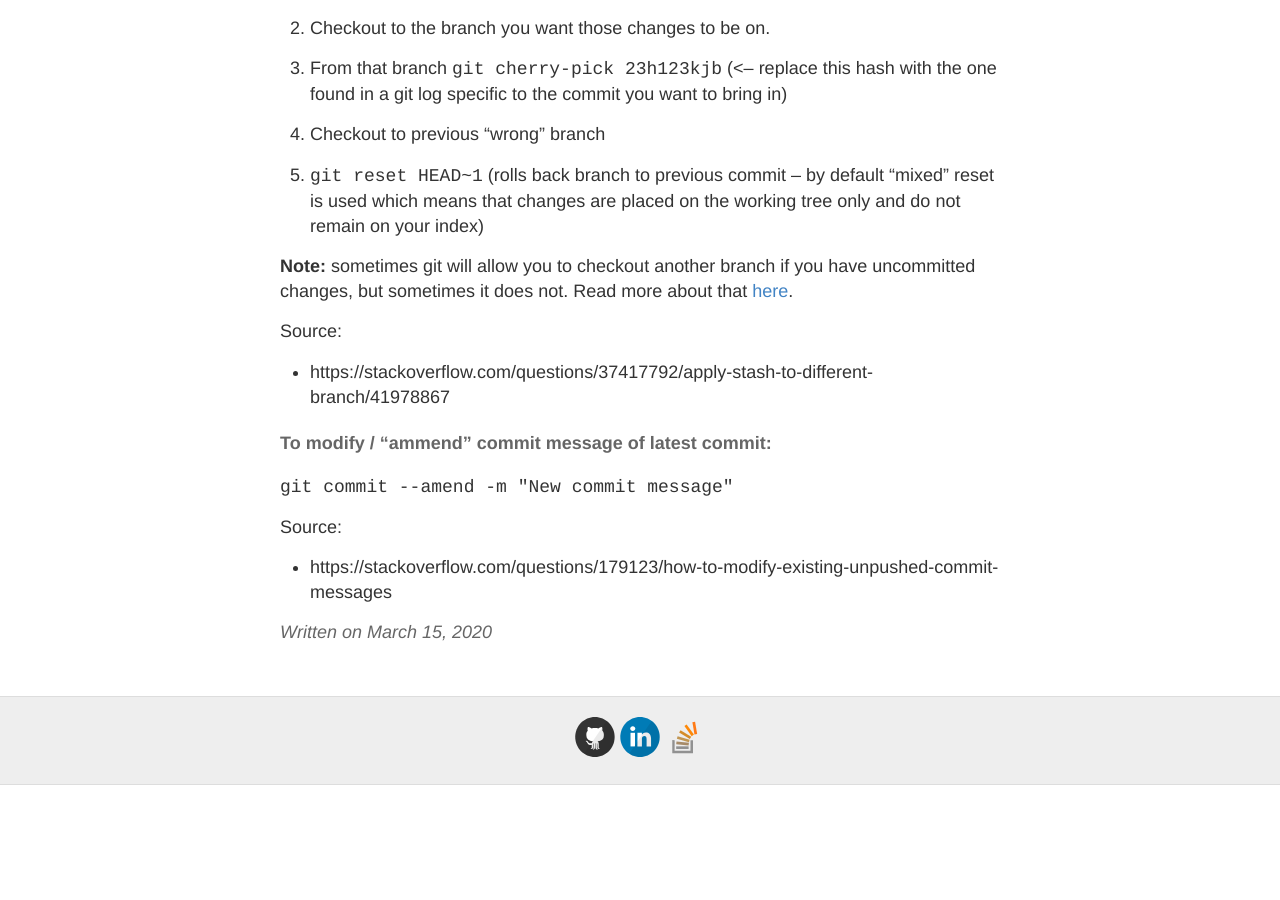
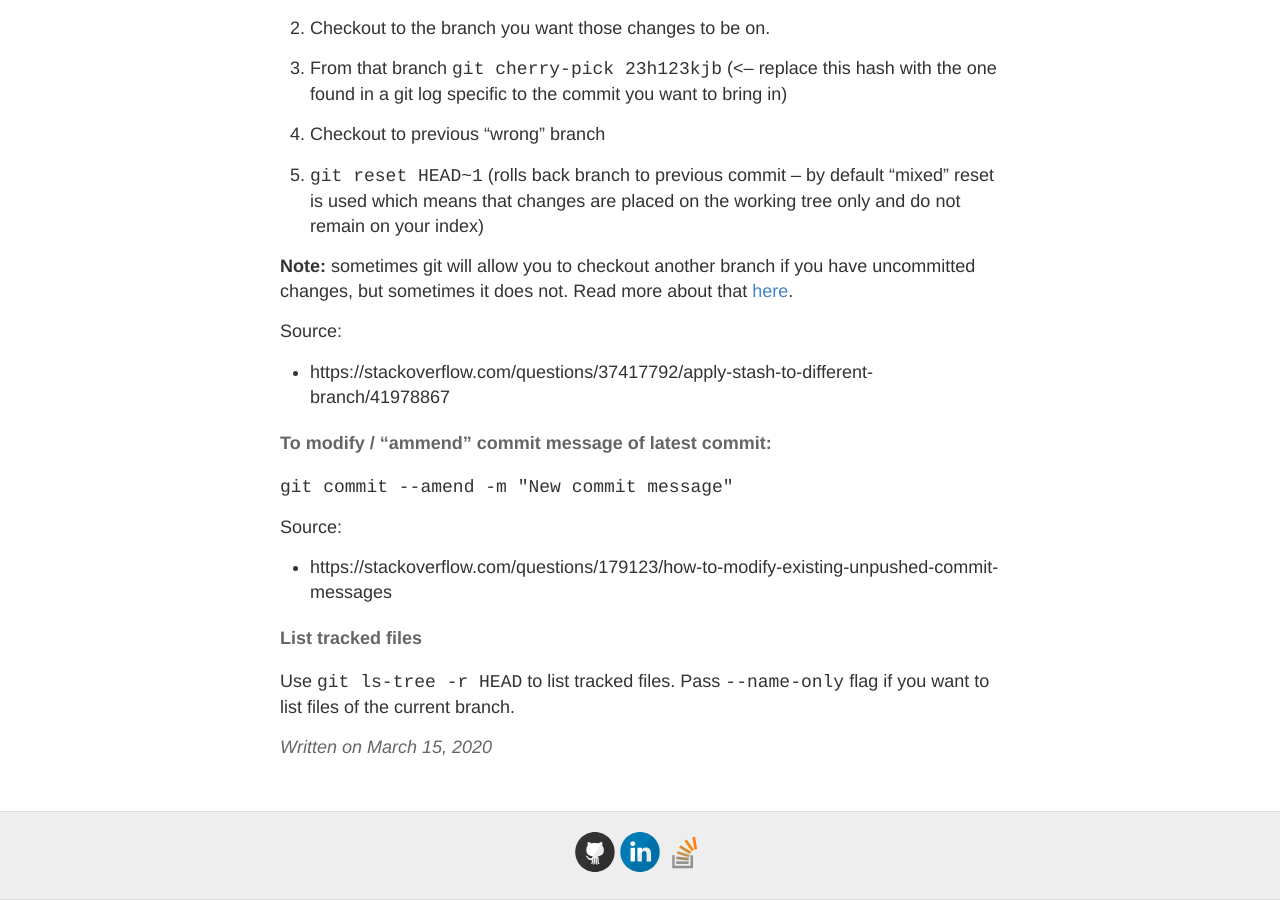
Before and after one commit to gutucristian/gutucristian.github.io, a Jekyll site: the page built from _posts/2020-03-15-git.md, in a window 1280 px wide and 900 px high, scrolled down 5409 px. Built offline with Jekyll 4.4.1, drawn with Linux system fonts in a browser that asks for light colours; our own code applies the rules of GitHub Pages for plain Markdown files; before the commit the page ends 6194 px from its top, so only the background shows below that.

Commit message:
Update 2020-03-15-git.md

```diff
--- a/_posts/2020-03-15-git.md
+++ b/_posts/2020-03-15-git.md
@@ -172,3 +172,7 @@ Source:
 
 Source:
 - https://stackoverflow.com/questions/179123/how-to-modify-existing-unpushed-commit-messages
+
+#### List tracked files
+
+Use `git ls-tree -r HEAD` to list tracked files. Pass `--name-only` flag if you want to list files of the current branch.
```
